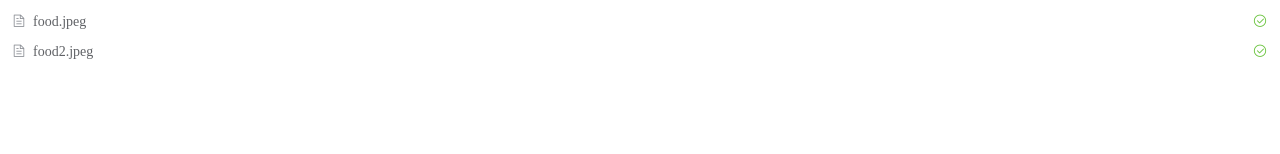
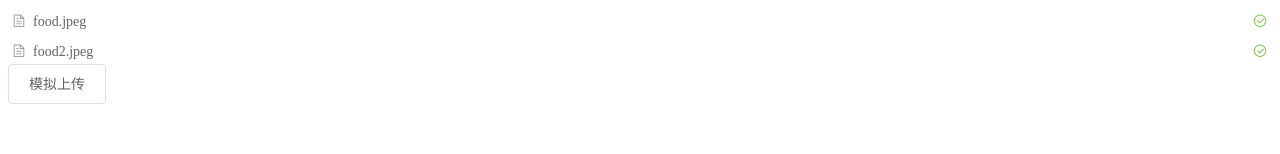
Before and after one commit to zhangshichun/blog-vue2-demos, a Vue app: page / in a window 1280 px wide. Both pictures are taken after a click on the tab "上传组件试试". Shown: the part 144-298 px from the top of the page. Built offline with nearby package versions, Linux system fonts and the light colour scheme.

Commit message:
feat: add upload

```diff
--- a/src/views/test-upload/demo.vue
+++ b/src/views/test-upload/demo.vue
@@ -8,6 +8,9 @@
       <el-button size="small" type="primary">点击上传</el-button>
       <div slot="tip" class="el-upload__tip">只能上传jpg/png文件，且不超过500kb</div>
     </el-upload>
+    <div>
+      <el-button @click="upload">模拟上传</el-button>
+    </div>
   </div>
 </template>
 <script>
@@ -16,6 +19,14 @@ export default {
     return {
       fileList: []
     };
+  },
+  methods: {
+    upload() {
+      this.fileList.push({
+        name: 'food3.jpeg',
+        url: 'https://fuss10.elemecdn.com/3/63/4e7f3a15429bfda99bce42a18cdd1jpeg.jpeg?imageMogr2/thumbnail/360x360/format/webp/quality/100'
+      })
+    }
   },
   mounted() {
     setTimeout(() => {
```
